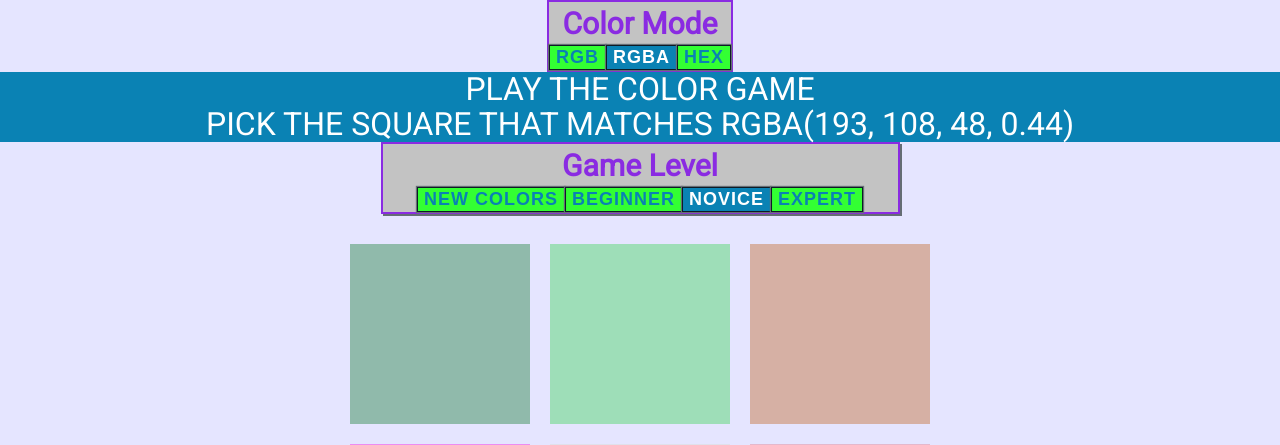
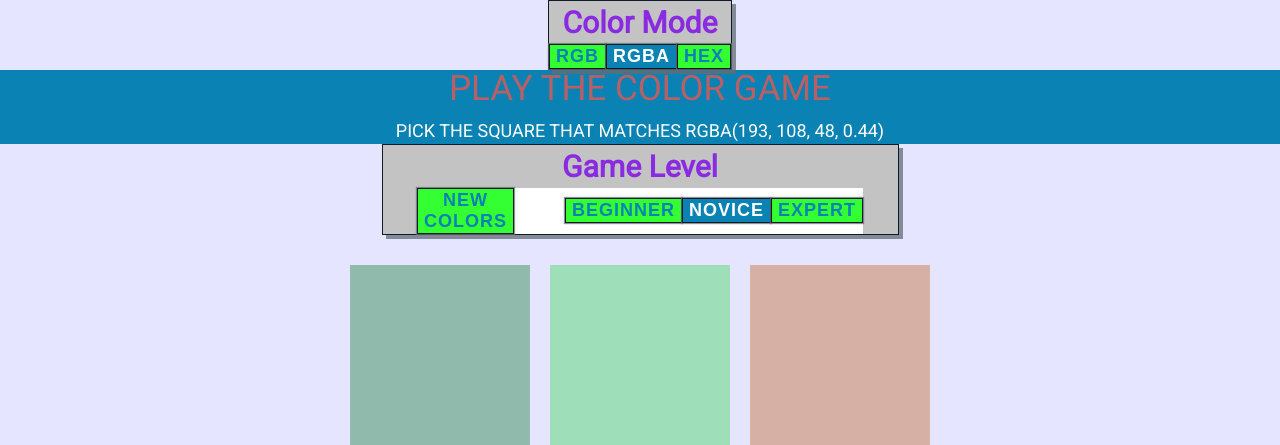
Before and after one commit to GreatDeveloper66/color_game, a PHP site: page / in a window 1280 px wide. Shown: the top 445 px of the page. Run offline with PHP 8.4, Linux system fonts and the light colour scheme; some libraries are stand-ins or nearby versions.

Commit message:
Change color of span mainHeading

```diff
--- a/css/color_game.css
+++ b/css/color_game.css
@@ -1,26 +1,26 @@
 @import url("https://fonts.googleapis.com/css?family=Roboto");
-/* line 13, /Users/adam/Desktop/My_Documents/Coding/Projects/color_game/css/color_game.scss */
 .divalignment, body .subheading, body #stripe {
   display: flex;
   justify-content: center;
-  align-items: center; }
+  align-items: center;
+}
 
-/* line 19, /Users/adam/Desktop/My_Documents/Coding/Projects/color_game/css/color_game.scss */
 .columnalignment, body .gamelevel, body .modebox {
   display: flex;
   flex-direction: column;
   justify-content: center;
-  align-items: center; }
+  align-items: center;
+}
 
-/* line 33, /Users/adam/Desktop/My_Documents/Coding/Projects/color_game/css/color_game.scss */
 body {
   width: auto;
   height: auto;
   margin: 0;
   padding: 0;
   background-color: rgba(0, 0, 255, 0.1);
-  font-family: "Roboto"; }
-  /* line 41, /Users/adam/Desktop/My_Documents/Coding/Projects/color_game/css/color_game.scss */
+  font-family: "Roboto";
+}
+
 body .subheading h2 {
   width: auto;
   height: auto;
@@ -28,27 +28,32 @@
   padding: 2px;
   font-size: 30px;
   color: blueviolet;
-    background: transparent; }
-  /* line 49, /Users/adam/Desktop/My_Documents/Coding/Projects/color_game/css/color_game.scss */
+  background: transparent;
+}
+
 body .gamelevel {
   width: 515px;
   height: auto;
   margin: auto;
   padding: 2;
-    border: 2px solid blueviolet;
-    box-shadow: 2px 2px #656d74;
-    background-color: #c3c3c3; }
-  /* line 56, /Users/adam/Desktop/My_Documents/Coding/Projects/color_game/css/color_game.scss */
+  border: 1px solid #0e1b26;
+  box-shadow: 4px 4px rgba(101, 109, 116, 0.75);
+  background-color: #c3c3c3;
+}
+
 body .modebox {
-    border: 2px solid blueviolet;
-    background-color: #c3c3c3; }
-  /* line 61, /Users/adam/Desktop/My_Documents/Coding/Projects/color_game/css/color_game.scss */
+  border: 1px solid #0e1b26;
+  background-color: #c3c3c3;
+  box-shadow: 4px 4px rgba(101, 109, 116, 0.75);
+}
+
 body #stripe {
-    background-color: white; }
-    /* line 65, /Users/adam/Desktop/My_Documents/Coding/Projects/color_game/css/color_game.scss */
+  background-color: white;
+}
+
 body #stripe button {
   border: solid #0e1b26 1px;
-      box-shadow: 0 0 1px 1px #656d74;
+  box-shadow: 0 0 1px 1px rgba(101, 109, 116, 0.75);
   background: rgba(0, 255, 0, 0.8);
   text-transform: uppercase;
   height: 100%;
@@ -61,16 +66,19 @@
   -moz-transition: all 0.3s;
   outline: none;
   font-size: 14px;
-      cursor: pointer; }
-    /* line 83, /Users/adam/Desktop/My_Documents/Coding/Projects/color_game/css/color_game.scss */
+  cursor: pointer;
+}
+
 body #stripe .selected {
   color: white;
-      background-color: #0a82b4; }
-    /* line 89, /Users/adam/Desktop/My_Documents/Coding/Projects/color_game/css/color_game.scss */
-    body #stripe span #message {
+  background-color: #0a82b4;
+}
+
+body #stripe span#message {
   display: inline-block;
-      width: 20%; }
-  /* line 96, /Users/adam/Desktop/My_Documents/Coding/Projects/color_game/css/color_game.scss */
+  width: 20%;
+}
+
 body h1 {
   width: auto;
   height: auto;
@@ -81,18 +89,23 @@
   font-weight: normal;
   color: white;
   background: #0a82b4;
-    text-transform: uppercase; }
-    /* line 106, /Users/adam/Desktop/My_Documents/Coding/Projects/color_game/css/color_game.scss */
-    body h1 span #mainHeading {
-      font-size: 35px; }
-    /* line 110, /Users/adam/Desktop/My_Documents/Coding/Projects/color_game/css/color_game.scss */
-    body h1 span #colorDisplay {
-      font-size: 18px; }
-  /* line 116, /Users/adam/Desktop/My_Documents/Coding/Projects/color_game/css/color_game.scss */
+  text-transform: uppercase;
+}
+
+body h1 span#mainHeading {
+  font-size: 35px;
+  color: RGB(205, 92, 92, 0.9);
+}
+
+body h1 #colorDisplay {
+  font-size: 18px;
+}
+
 body #container {
   margin: 20px auto;
-    max-width: 600px; }
-    /* line 120, /Users/adam/Desktop/My_Documents/Coding/Projects/color_game/css/color_game.scss */
+  max-width: 600px;
+}
+
 body #container .square {
   width: 30%;
   height: auto;
@@ -104,28 +117,30 @@
   transition: background 0.6s;
   -webkit-transition: background 0.6s;
   -moz-transition: background 0.6s;
-      cursor: pointer; }
-      /* line 130, /Users/adam/Desktop/My_Documents/Coding/Projects/color_game/css/color_game.scss */
+  cursor: pointer;
+}
+
 body #container .square :hover {
-        border-radius: 15%; }
+  border-radius: 15%;
+}
 
 @media only screen and (min-width: 768px) {
-  /* line 141, /Users/adam/Desktop/My_Documents/Coding/Projects/color_game/css/color_game.scss */
   body h1 span #mainHeading {
-    font-size: 35px; }
-  /* line 145, /Users/adam/Desktop/My_Documents/Coding/Projects/color_game/css/color_game.scss */
+    font-size: 35px;
+  }
   body h1 span #colorDisplay {
-    font-size: 25px; }
-  /* line 152, /Users/adam/Desktop/My_Documents/Coding/Projects/color_game/css/color_game.scss */
+    font-size: 25px;
+  }
   body #stripe button {
-    font-size: 18px; } }
+    font-size: 18px;
+  }
+}
 
 @media only screen and (min-width: 992px) {
-  /* line 163, /Users/adam/Desktop/My_Documents/Coding/Projects/color_game/css/color_game.scss */
   body h1 span #mainHeading {
-    font-size: 45px; }
-  /* line 167, /Users/adam/Desktop/My_Documents/Coding/Projects/color_game/css/color_game.scss */
+    font-size: 45px;
+  }
   body h1 span #colorDisplay {
-    font-size: 30px; } }
-
-/*# sourceMappingURL=color_game.css.map */
+    font-size: 30px;
+  }
+}
--- a/css/color_game.scss
+++ b/css/color_game.scss
@@ -4,11 +4,13 @@
 $wht: rgba(255, 255, 255, 1);
 $stlblue: rgba(10, 130, 180, 1);
 $blackpearl: rgba(14, 27, 38, 1);
-$midgrey: rgba(101, 109, 116, 1);
+$midgrey: rgba(101, 109, 116, 0.75);
 $viol: rgba(238, 130, 238, 1);
 $blueviolet: rgba(138, 43, 226, 1);
 $antiquewhite: rgba(250, 235, 215, 1);
 $lightgrey: rgba(195,195,195,1);
+$titlecolor: rgba(240,20,20,1);
+$indianred: RGB(205, 92, 92, 0.8);
 
 .divalignment {
 	display: flex;
@@ -49,14 +51,15 @@
 	.gamelevel {
 		@extend .columnalignment;
 		@include divsize(515px,auto,auto,2);
-		border: 2px solid $blueviolet;
-		box-shadow: 2px 2px $midgrey;
+		border: 1px solid $blackpearl;
+		box-shadow: 4px 4px $midgrey;
 		background-color: $lightgrey;
 	}
 	.modebox {
 		@extend .columnalignment;
-		border: 2px solid $blueviolet;
+		border: 1px solid $blackpearl;
 		background-color: $lightgrey;
+  box-shadow: 4px 4px $midgrey;
 	}
 	#stripe {
 		@extend .divalignment;
@@ -85,12 +88,10 @@
 			background-color: $stlblue;
 		}
 
-		span {
-			#message {
-				display: inline-block;
+   span#message {
+     display: inline-block;
 				width: 20%;
-			}
-		}
+   }
 	}
 
 	h1 {
@@ -102,16 +103,16 @@
 		background: $stlblue;
 		text-transform: uppercase;
 
-		span {
-			#mainHeading {
+		span#mainHeading {
 				font-size: 35px;
+				color: $indianred;
 			}
 
 			#colorDisplay {
 				font-size: 18px;
 			}
 		}
-	}
+
 
 	#container {
 		margin: 20px auto;
@@ -133,6 +134,7 @@
 		}
 	}
 }
+
 
 @media only screen and (min-width:768px) {
 	body {
```
Also changed, not shown: 1 other file. Lines whose indentation alone changed are shown as unchanged.
